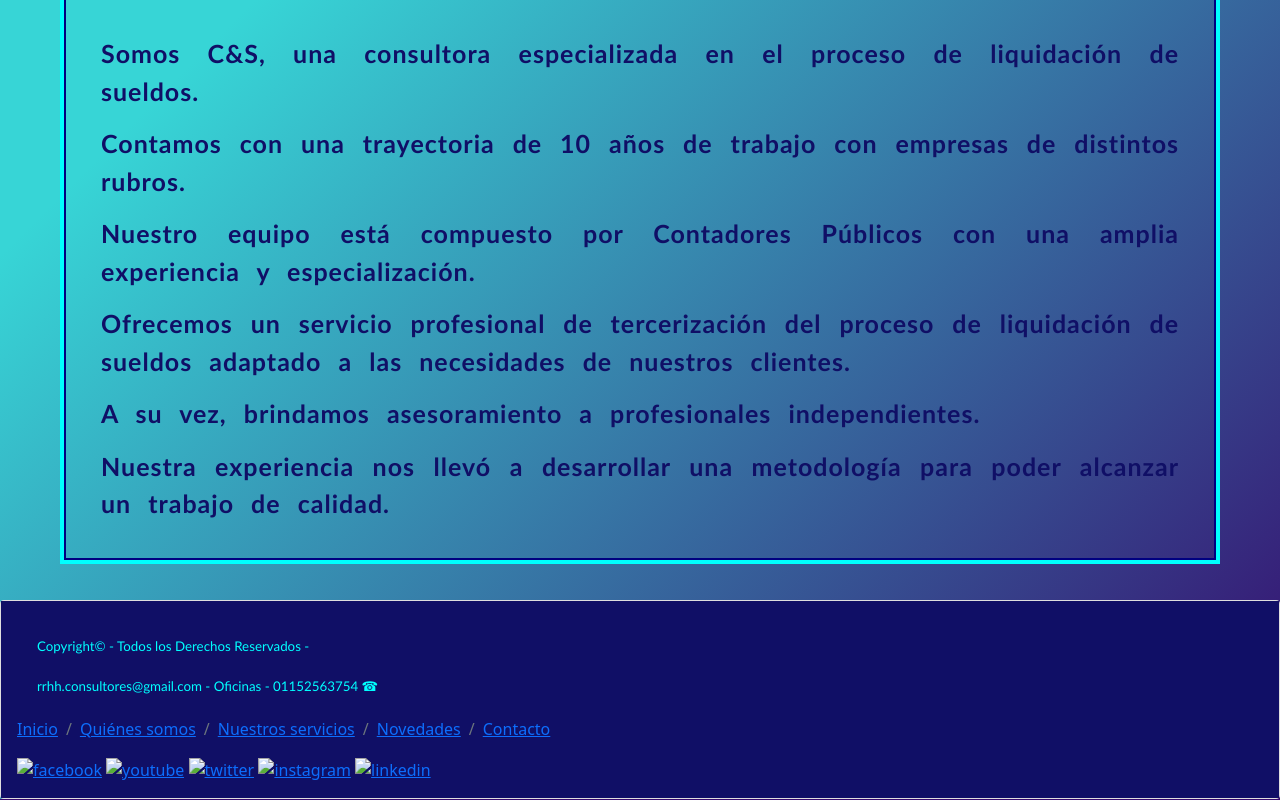
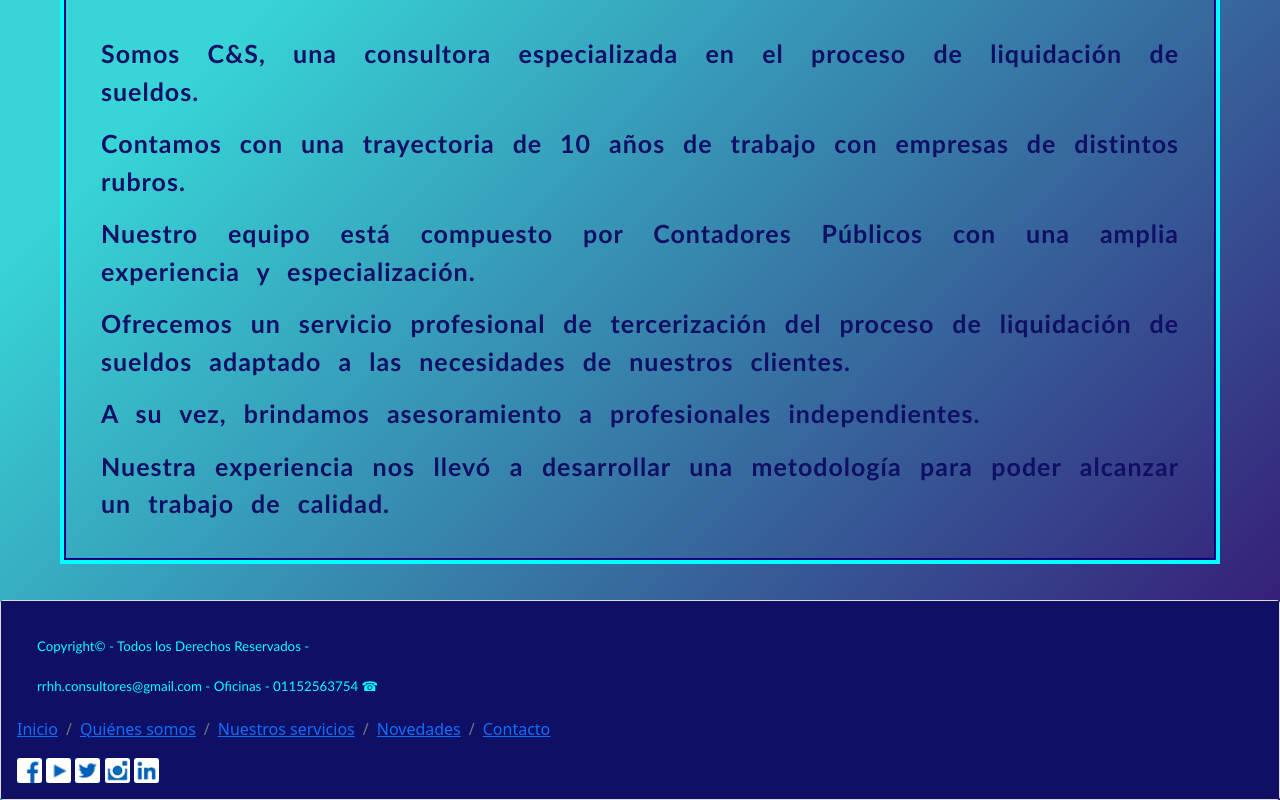
Before and after one commit to SilvinaMara/ProyectoFinal22, a website: page nosotros.html in a window 1280 px wide. Shown: the part 386-1186 px from the top of the page. Drawn offline with nearby package versions, Linux system fonts and the light colour scheme; the site is published under a folder, as on GitHub Pages, so addresses that start at the root find nothing; files whose address does not match are found by name.

Commit message:
Update nosotros.html

```diff
--- a/nosotros.html
+++ b/nosotros.html
@@ -70,15 +70,15 @@
               </ol>
             </nav>
             <a href="https://www.facebook.com/" target="_blank">
-              <img src="/img/facebook.jpg" width="25" alt="facebook"></a>
+              <img src="./img/facebook.jpg" width="25" alt="facebook"></a>
             <a href="https://www.youtube.com/" target="_blank">
-              <img src="/img/youtube.jpg" width="25" alt="youtube"></a>
+              <img src="./img/youtube.jpg" width="25" alt="youtube"></a>
             <a href="https://www.twitter.com/" target="_blank">
-              <img src="/img/twitter.jpg" width="25" alt="twitter"></a>
+              <img src="./img/twitter.jpg" width="25" alt="twitter"></a>
             <a href="https://www.instagram.com/" target="_blank">
-              <img src="/img/instagram.jpg" width="25" alt="instagram"></a>
+              <img src="./img/instagram.jpg" width="25" alt="instagram"></a>
             <a href="https://www.linkedin.com" target="_blank">
-              <img src="/img/linkedin.jpg" width="25" alt="linkedin"></a>
+              <img src="./img/linkedin.jpg" width="25" alt="linkedin"></a>
           </div>
         </div>
       </footer>
```
